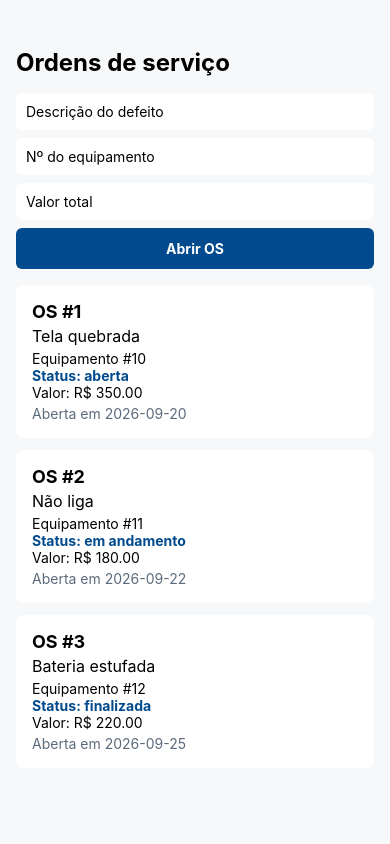
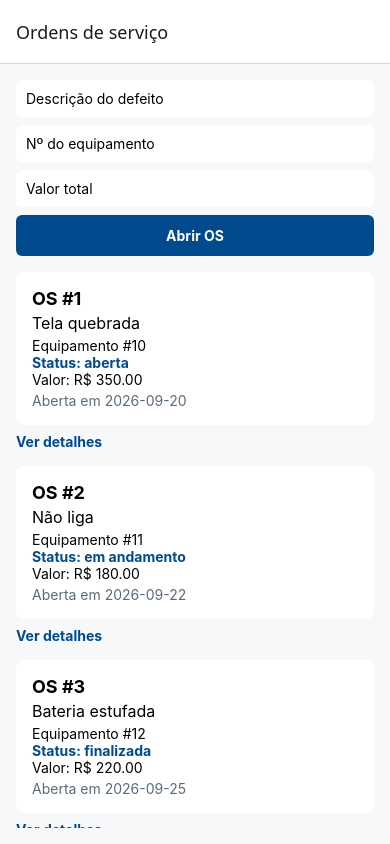
Before and after one commit to AndreLucax12/uc8-projeto-mobile, a React Native app: screen / in a window 390 px wide. Built offline with nearby package versions, Linux system fonts and the light colour scheme.

Commit message:
v1.1.2 - navegacao em pilha com detalhe da ordem de servico

```diff
--- a/App.tsx
+++ b/App.tsx
@@ -1,50 +1,20 @@
 import { StatusBar } from 'expo-status-bar';
-import { useEffect, useState } from 'react';
-import { FlatList, StyleSheet, Text, View } from 'react-native';
-import { CartaoOrdemServico } from './src/componentes/CartaoOrdemServico';
-import { FormularioOrdemServico, type DadosOrdemServico } from './src/componentes/FormularioOrdemServico';
-import { buscarOrdens } from './src/servicos/ordensServico';
-import type { OrdemServico } from './src/types/entidades';
+import { NavigationContainer } from '@react-navigation/native';
+import { createNativeStackNavigator } from '@react-navigation/native-stack';
+import type { RotasDaPilha } from './src/navegacao/tipos';
+import { TelaDetalheOrdem } from './src/telas/TelaDetalheOrdem';
+import { TelaOrdens } from './src/telas/TelaOrdens';
+
+const Pilha = createNativeStackNavigator<RotasDaPilha>();
 
 export default function App() {
-  const [ordens, setOrdens] = useState<OrdemServico[]>([]);
-  const [carregando, setCarregando] = useState(true);
-
-  useEffect(() => {
-    buscarOrdens().then((dados) => {
-      setOrdens(dados);
-      setCarregando(false);
-    });
-  }, []);
-
-  function adicionar(dados: DadosOrdemServico) {
-    const proximoId = ordens.reduce((maior, atual) => Math.max(maior, atual.id), 0) + 1;
-    setOrdens([{ id: proximoId, ...dados }, ...ordens]);
-  }
-
   return (
-    <View style={estilos.tela}>
-      <Text style={estilos.cabecalho}>Ordens de serviço</Text>
-      {carregando ? (
-        <Text style={estilos.aviso}>Carregando ordens...</Text>
-      ) : (
-        <>
-          <FormularioOrdemServico aoAdicionar={adicionar} />
-          <FlatList
-            data={ordens}
-            keyExtractor={(ordem) => String(ordem.id)}
-            renderItem={({ item }) => <CartaoOrdemServico ordem={item} />}
-            ListEmptyComponent={<Text>Nenhuma ordem de serviço.</Text>}
-          />
-        </>
-      )}
+    <NavigationContainer>
+      <Pilha.Navigator>
+        <Pilha.Screen name="Ordens" component={TelaOrdens} options={{ title: 'Ordens de serviço' }} />
+        <Pilha.Screen name="DetalheOrdem" component={TelaDetalheOrdem} options={{ title: 'Detalhe da OS' }} />
+      </Pilha.Navigator>
       <StatusBar style="auto" />
-    </View>
+    </NavigationContainer>
   );
 }
-
-const estilos = StyleSheet.create({
-  tela: { flex: 1, backgroundColor: '#F6F8FA', paddingTop: 48, paddingHorizontal: 16 },
-  cabecalho: { fontSize: 24, fontWeight: 'bold', marginBottom: 16 },
-  aviso: { color: '#5B6B7C', fontSize: 16 },
-});
--- a/app.json
+++ b/app.json
@@ -2,7 +2,7 @@
   "expo": {
     "name": "uc8-projeto-mobile",
     "slug": "uc8-projeto-mobile",
-    "version": "1.0.1",
+    "version": "1.1.2",
     "orientation": "portrait",
     "icon": "./assets/icon.png",
     "userInterfaceStyle": "light",
--- a/package.json
+++ b/package.json
@@ -1,13 +1,17 @@
 {
   "name": "uc8-projeto-mobile",
-  "version": "1.0.1",
+  "version": "1.1.2",
   "main": "index.ts",
   "dependencies": {
+    "@react-navigation/native": "7",
+    "@react-navigation/native-stack": "7",
     "expo": "~57.0.21",
     "expo-status-bar": "~57.0.1",
     "react": "19.2.3",
     "react-dom": "19.2.3",
     "react-native": "0.86.3",
+    "react-native-safe-area-context": "~5.7.0",
+    "react-native-screens": "~4.26.0",
     "react-native-web": "^0.21.2"
   },
   "devDependencies": {
--- /dev/null
+++ b/src/navegacao/tipos.ts
@@ -0,0 +1,4 @@
+export type RotasDaPilha = {
+  Ordens: undefined;
+  DetalheOrdem: { id: number };
+};
--- a/src/servicos/ordensServico.ts
+++ b/src/servicos/ordensServico.ts
@@ -1,6 +1,6 @@
 import type { OrdemServico } from '../types/entidades';
 
-const ordens: OrdemServico[] = [
+let ordens: OrdemServico[] = [
   { id: 1, equipamentoId: 10, descricaoDefeito: 'Tela quebrada', status: 'aberta', valorTotal: 350, dataAbertura: '2026-09-20' },
   { id: 2, equipamentoId: 11, descricaoDefeito: 'Não liga', status: 'em andamento', valorTotal: 180, dataAbertura: '2026-09-22' },
   { id: 3, equipamentoId: 12, descricaoDefeito: 'Bateria estufada', status: 'finalizada', valorTotal: 220, dataAbertura: '2026-09-25' },
@@ -12,3 +12,14 @@ export function buscarOrdens(): Promise<OrdemServico[]> {
     setTimeout(() => resolve(ordens), 1500);
   });
 }
+
+// Guarda a OS nova no serviço, para que outras telas (como o detalhe) a encontrem.
+export function guardarOrdem(ordem: OrdemServico): void {
+  ordens = [ordem, ...ordens];
+}
+
+export function buscarOrdem(id: number): Promise<OrdemServico | undefined> {
+  return new Promise((resolve) => {
+    setTimeout(() => resolve(ordens.find((ordem) => ordem.id === id)), 400);
+  });
+}
--- /dev/null
+++ b/src/telas/TelaDetalheOrdem.tsx
@@ -0,0 +1,70 @@
+import { useEffect, useState } from 'react';
+import { ActivityIndicator, StyleSheet, Text, View } from 'react-native';
+import type { NativeStackScreenProps } from '@react-navigation/native-stack';
+import type { RotasDaPilha } from '../navegacao/tipos';
+import { buscarOrdem } from '../servicos/ordensServico';
+import type { OrdemServico } from '../types/entidades';
+
+type TelaDetalheOrdemProps = NativeStackScreenProps<RotasDaPilha, 'DetalheOrdem'>;
+
+export function TelaDetalheOrdem({ route }: TelaDetalheOrdemProps) {
+  const { id } = route.params;
+  const [ordem, setOrdem] = useState<OrdemServico | undefined>(undefined);
+  const [carregando, setCarregando] = useState(true);
+
+  useEffect(() => {
+    let cancelado = false;
+    setCarregando(true);
+    buscarOrdem(id).then((resultado) => {
+      if (cancelado) {
+        return;
+      }
+      setOrdem(resultado);
+      setCarregando(false);
+    });
+    return () => {
+      cancelado = true;
+    };
+  }, [id]);
+
+  if (carregando) {
+    return (
+      <View style={estilos.centro}>
+        <ActivityIndicator size="large" />
+        <Text>Carregando a ordem de serviço...</Text>
+      </View>
+    );
+  }
+
+  if (ordem === undefined) {
+    return (
+      <View style={estilos.centro}>
+        <Text>OS #{id} não encontrada.</Text>
+      </View>
+    );
+  }
+
+  return (
+    <View style={estilos.tela}>
+      <Text style={estilos.titulo}>OS #{ordem.id}</Text>
+      <Text style={estilos.status}>{ordem.status}</Text>
+      <Text style={estilos.rotulo}>Defeito</Text>
+      <Text style={estilos.valor}>{ordem.descricaoDefeito}</Text>
+      <Text style={estilos.rotulo}>Equipamento</Text>
+      <Text style={estilos.valor}>#{ordem.equipamentoId}</Text>
+      <Text style={estilos.rotulo}>Valor</Text>
+      <Text style={estilos.valor}>R$ {ordem.valorTotal.toFixed(2)}</Text>
+      <Text style={estilos.rotulo}>Aberta em</Text>
+      <Text style={estilos.valor}>{ordem.dataAbertura}</Text>
+    </View>
+  );
+}
+
+const estilos = StyleSheet.create({
+  tela: { flex: 1, backgroundColor: '#F6F8FA', padding: 16 },
+  centro: { flex: 1, alignItems: 'center', justifyContent: 'center', backgroundColor: '#F6F8FA' },
+  titulo: { fontSize: 24, fontWeight: 'bold' },
+  status: { color: '#004A8D', fontWeight: 'bold', marginBottom: 16 },
+  rotulo: { color: '#5B6B7C', marginTop: 8 },
+  valor: { fontSize: 16 },
+});
--- /dev/null
+++ b/src/telas/TelaOrdens.tsx
@@ -0,0 +1,71 @@
+import { useEffect, useState } from 'react';
+import { ActivityIndicator, FlatList, Pressable, StyleSheet, Text, View } from 'react-native';
+import type { NativeStackScreenProps } from '@react-navigation/native-stack';
+import { CartaoOrdemServico } from '../componentes/CartaoOrdemServico';
+import { FormularioOrdemServico, type DadosOrdemServico } from '../componentes/FormularioOrdemServico';
+import type { RotasDaPilha } from '../navegacao/tipos';
+import { buscarOrdens, guardarOrdem } from '../servicos/ordensServico';
+import type { OrdemServico } from '../types/entidades';
+
+type TelaOrdensProps = NativeStackScreenProps<RotasDaPilha, 'Ordens'>;
+
+export function TelaOrdens({ navigation }: TelaOrdensProps) {
+  const [ordens, setOrdens] = useState<OrdemServico[]>([]);
+  const [carregando, setCarregando] = useState(true);
+
+  useEffect(() => {
+    let cancelado = false;
+    buscarOrdens().then((dados) => {
+      if (cancelado) {
+        return;
+      }
+      setOrdens(dados);
+      setCarregando(false);
+    });
+    return () => {
+      cancelado = true;
+    };
+  }, []);
+
+  function adicionar(dados: DadosOrdemServico) {
+    const proximoId = ordens.reduce((maior, atual) => Math.max(maior, atual.id), 0) + 1;
+    const nova: OrdemServico = { id: proximoId, ...dados };
+    guardarOrdem(nova);
+    setOrdens([nova, ...ordens]);
+  }
+
+  if (carregando) {
+    return (
+      <View style={estilos.centro}>
+        <ActivityIndicator size="large" />
+        <Text style={estilos.aviso}>Carregando ordens...</Text>
+      </View>
+    );
+  }
+
+  return (
+    <View style={estilos.tela}>
+      <FormularioOrdemServico aoAdicionar={adicionar} />
+      <FlatList
+        data={ordens}
+        keyExtractor={(ordem) => String(ordem.id)}
+        renderItem={({ item }) => (
+          <View>
+            <CartaoOrdemServico ordem={item} />
+            <Pressable onPress={() => navigation.navigate('DetalheOrdem', { id: item.id })}>
+              <Text style={estilos.detalhes}>Ver detalhes</Text>
+            </Pressable>
+          </View>
+        )}
+        ListEmptyComponent={<Text>Nenhuma ordem de serviço.</Text>}
+      />
+    </View>
+  );
+}
+
+const estilos = StyleSheet.create({
+  tela: { flex: 1, backgroundColor: '#F6F8FA', padding: 16 },
+  centro: { flex: 1, alignItems: 'center', justifyContent: 'center', backgroundColor: '#F6F8FA' },
+  aviso: { color: '#5B6B7C', fontSize: 16, marginTop: 8 },
+  detalhes: { color: '#004A8D', fontWeight: 'bold', marginTop: -4, marginBottom: 16 },
+});
```
Also changed, not shown: .versioner.json, 1 other file (tests, documents, lock files or other folders).
